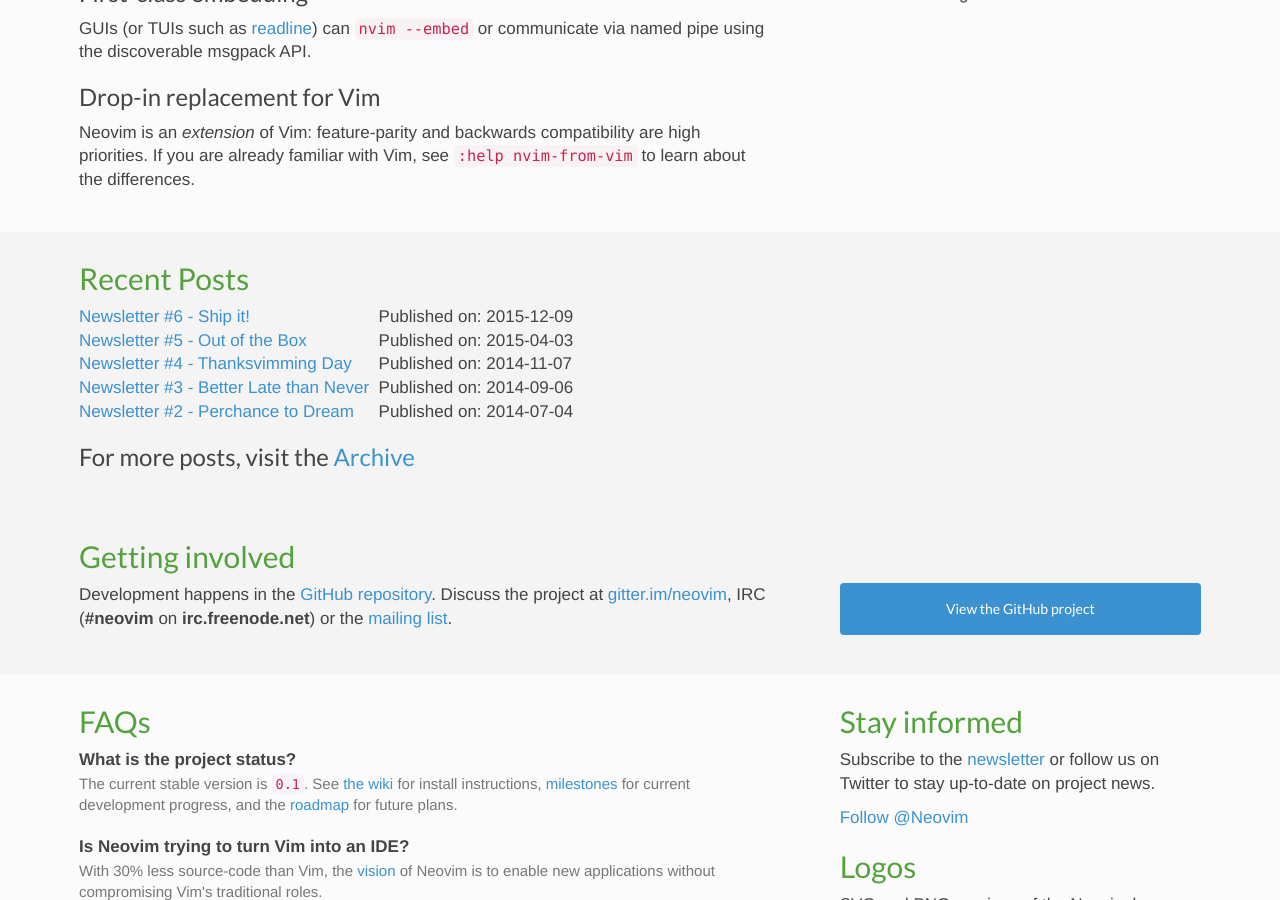
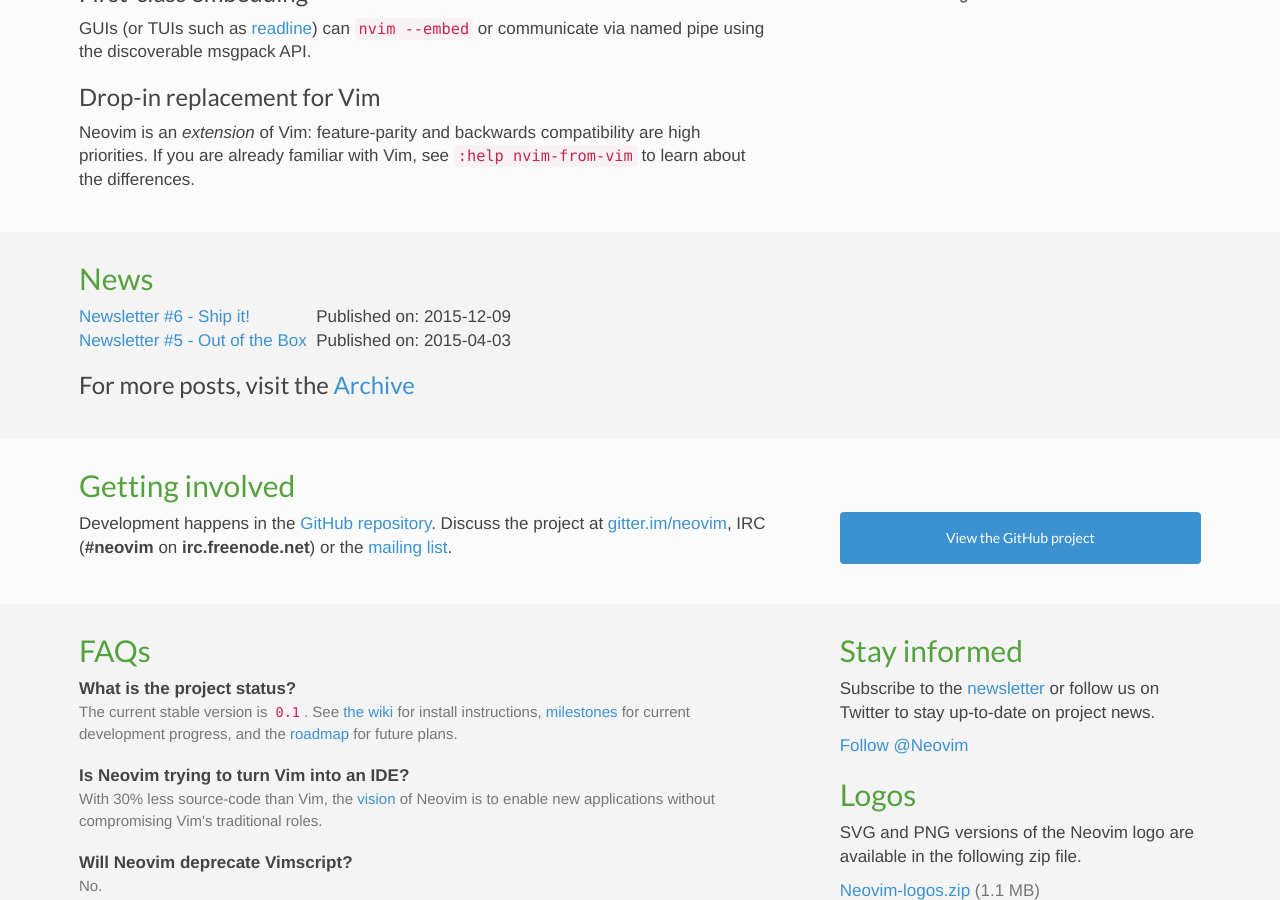
Before and after one commit to neovim/neovim.github.io, a Jekyll site: the page built from index.html, in a window 1280 px wide and 900 px high, scrolled down 716 px. Built offline with Jekyll 4.4.1, drawn with Linux system fonts in a browser that asks for light colours; nearby versions of some CDN libraries; comment, search, counter and statistics services are not loaded.

Commit message:
Give News a separate section

```diff
--- a/index.html
+++ b/index.html
@@ -72,11 +72,11 @@
 <section class="front-section shaded">
   <div class="container">
     <div class="col-wide">
-      <h2 id="recent-posts">Recent Posts</h2>
+      <h2 id="news">News</h2>
 
       {% comment %} <dl class="nvim-posts"> {% endcomment %}
       <table>
-      {% assign posts_to_show = 5 %}
+      {% assign posts_to_show = 2 %}
       {% for post in site.posts limit:posts_to_show %}
         <tr>
           <td><a href="{{ post.url }}">{{ post.title }}</a>&nbsp;&nbsp; </td><td>Published on: {{ post.date | date:"%Y-%m-%d" }}</td>
@@ -91,7 +91,7 @@
   </div>
 </section>
 
-<section class="front-section shaded">
+<section class="front-section">
   <div class="container">
     <h2 id="getting-invovled">Getting involved</h2>
 
@@ -107,7 +107,7 @@
   </div>
 </section>
 
-<section class="front-section">
+<section class="front-section shaded">
   <div class="container">
     <div class="col-wide">
       <h2 id="faqs">FAQs</h2>
@@ -157,7 +157,7 @@
   </div>
 </section>
 
-<section class="front-section shaded">
+<section class="front-section">
   <div class="container">
     <h2 id="support">Supporting the project</h2>
 
```
